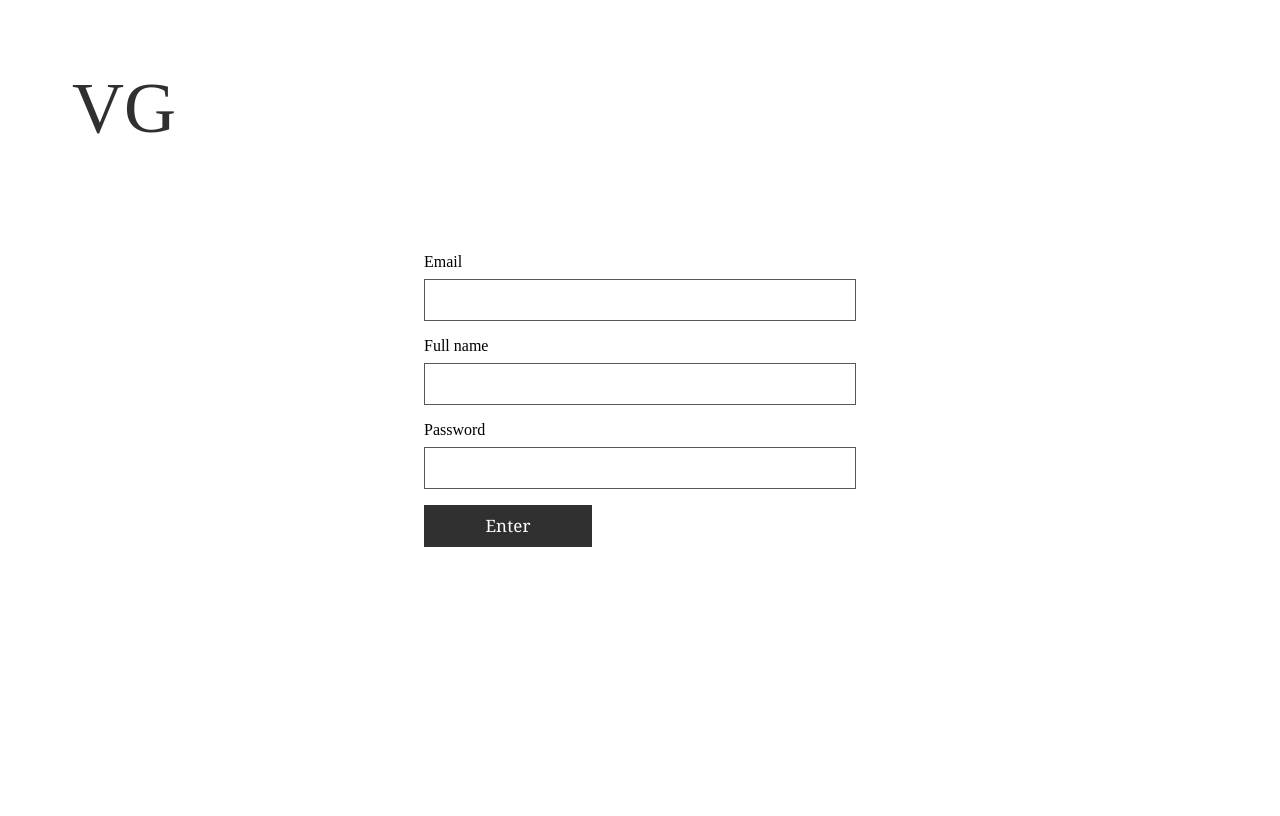
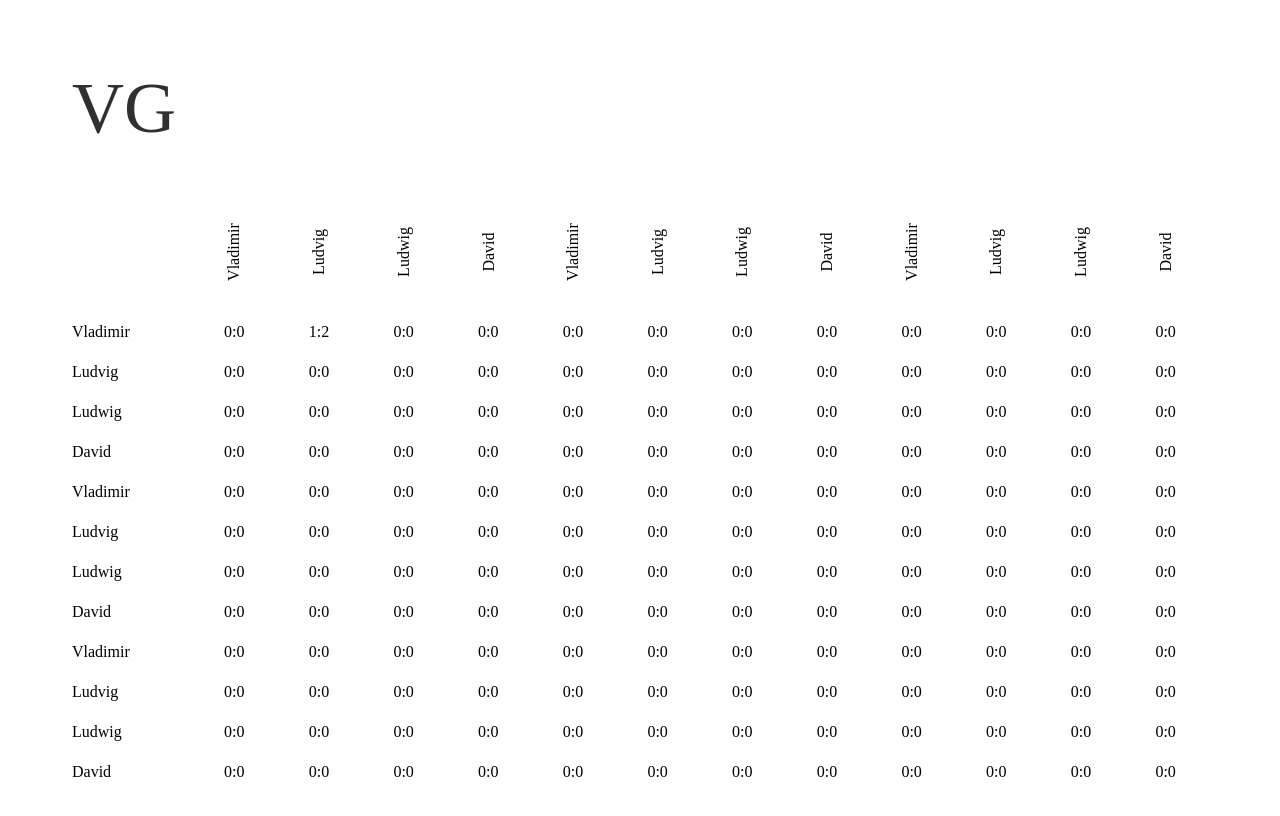
Before and after one commit to vladimirgorshunov/v15v, a Vue app: page /ping-pong in a window 1280 px wide. Built offline with nearby package versions, Linux system fonts and the light colour scheme.

Commit message:
Add ping-pong table

```diff
--- a/package.json
+++ b/package.json
@@ -13,6 +13,7 @@
   "dependencies": {
     "firebase": "^5.3.1",
     "firebaseui": "^3.2.0",
+    "uuid": "^3.3.2",
     "vue": "^2.5.17",
     "vue-router": "^3.0.1"
   },
@@ -46,10 +47,14 @@
     "friendly-errors-webpack-plugin": "^1.7.0",
     "html-webpack-plugin": "^2.30.1",
     "http-proxy-middleware": "^0.18.0",
+    "less": "^3.8.1",
+    "less-loader": "^4.1.0",
+    "node-sass": "^4.9.3",
     "opn": "^5.3.0",
     "optimize-css-assets-webpack-plugin": "^3.2.0",
     "ora": "^1.4.0",
     "rimraf": "^2.6.2",
+    "sass-loader": "^7.1.0",
     "semver": "^5.5.0",
     "shelljs": "^0.7.8",
     "sw-precache-webpack-plugin": "^0.11.5",
--- /dev/null
+++ b/src/components/Form.vue
@@ -0,0 +1,115 @@
+<template>
+  <form autocomplete="off" @submit.prevent="handleSubmit">
+    <label for="email">Email</label>
+    <input id="email" name="email" type="text" v-model="user.email" required>
+
+    <label for="name">Full name</label>
+    <input id="name" name="name" type="text" v-model="user.name" required>
+
+    <label for="password">Password</label>
+    <input id="password" name="password" type="password" v-model="user.password" required>
+    <button type="submit" :disabled="isLoading">
+      {{isLoading ? ' ' : 'Enter'}}
+    </button>
+  </form>
+</template>
+
+<script>
+  export default {
+    name: 'Form',
+    props: {
+      'user': Object,
+      'isLoading': Boolean,
+      'handleSubmit': Function
+    }
+  }
+</script>
+
+<style scoped>
+  p, input, button {
+    color: #303030;
+    width: 24.5rem;
+    font-size: 1.0625rem;
+    font-family: Georgia, serif;
+    line-height: 1.455;
+    letter-spacing: 0.1px;
+    word-spacing: -0.25px;
+  }
+
+  p a {
+    color: #303030;
+    text-decoration: underline;
+  }
+
+  .wf-active p,
+  .wf-active input,
+  .wf-active button {
+    font-family: 'pt-serif', serif;
+  }
+
+  form {
+    position: absolute;
+    top: 50%;
+    left: 50%;
+    transform: translate(-50%, -50%);
+
+    display: flex;
+    flex-direction: column;
+    width: 432px;
+    margin: 0 auto;
+  }
+
+  label {
+    margin-bottom: 8px;
+  }
+
+  input {
+    margin-bottom: 16px;
+    line-height: 40px;
+    font-size: 16px;
+    padding: 0 16px;
+    outline: none;
+    box-shadow: none;
+    background-color: #fff;
+    color: #303030;
+    border: 1px solid #575757;
+    width: 100%;
+  }
+
+  input:-webkit-autofill,
+  input:-webkit-autofill:hover,
+  input:-webkit-autofill:focus,
+  textarea:-webkit-autofill,
+  textarea:-webkit-autofill:hover,
+  textarea:-webkit-autofill:focus,
+  select:-webkit-autofill,
+  select:-webkit-autofill:hover,
+  select:-webkit-autofill:focus {
+    -webkit-text-fill-color: #303030;
+  }
+
+  input:focus {
+    outline: none;
+    border: 1px solid rgba(48, 48, 48, 0.9);
+  }
+
+  button {
+    border: 0;
+    line-height: 40px;
+    min-height: 43px;
+    display: inline-block;
+    color: #fff;
+    max-width: 168px;
+    cursor: pointer;
+    background-color: rgba(48, 48, 48, 1);
+  }
+
+  button:disabled, button:disabled:hover {
+    background-color: #a2a2a2;
+    cursor: default;
+  }
+
+  button:hover {
+    background-color: #575757;
+  }
+</style>
--- a/src/components/PingPong.vue
+++ b/src/components/PingPong.vue
@@ -2,28 +2,38 @@
   <div>
     <navigation class="nav--404"></navigation>
     <div class="ping-pong">
-      <form autocomplete="off" @submit.prevent="handleSubmit">
-        <label for="email">Email</label>
-        <input id="email" name="email" type="text" v-model="user.email">
+      <login-form :user.sync="user" :handleSubmit="handleSubmit" :isLoading="isLoading" v-if="loggedIn"/>
+      <div class="table-wrapper" v-else>
+        <div class="table">
+          <div class="table-head">
+            <div v-for="player in players">
+              <span>{{player.name}}</span>
+            </div>
+          </div>
+          <div class="table-left">
+            <div v-for="player in players">{{player.name}}</div>
+          </div>
+          <div class="table-content">
+            <div class="table-row" v-for="player in players">
+              <div v-for="(subplayer, index) in players">
+                <span v-if="table && table[player.id] && table[player.id][subplayer.id]">{{table[player.id][subplayer.id].home + ':' + table[player.id][subplayer.id].away}}</span>
+                <span v-else>0:0</span>
+                <!--<span>{{index + ' : ' + index}}</span>-->
+              </div>
+            </div>
+          </div>
+        </div>
 
-        <label for="name">Full name</label>
-        <input id="name" name="name" type="text" v-model="user.name">
-
-        <label for="password">Password</label>
-        <input id="password" name="password" type="password" v-model="user.password">
-        <button type="submit">Enter</button>
-      </form>
+      </div>
     </div>
   </div>
 </template>
 
 <script>
   import Navigation from './Navigation'
+  import Form from './Form'
   import firebase from 'firebase/app'
-  import * as firebaseui from 'firebaseui'
-
-  console.log('firebase ', firebase)
-  console.log('firebaseui ', firebaseui)
+  // import uuidv4 from 'uuid/v4'
 
   const config = {
     apiKey: 'AIzaSyCQoJQe1fQK3zOb-pM0-nuhKpywyzd4P-E',
@@ -38,11 +48,34 @@
   export default {
     name: 'about',
     props: [],
-    components: { navigation: Navigation },
+    components: { navigation: Navigation, loginForm: Form },
     data () {
       return {
         isLoading: false,
-        isLoaded: false,
+        loggedIn: false,
+        players: [
+          {id: 1, name: 'Vladimir'},
+          {id: 2, name: 'Ludvig'},
+          {id: 3, name: 'Ludwig'},
+          {id: 4, name: 'David'},
+          {id: 5, name: 'Vladimir'},
+          {id: 6, name: 'Ludvig'},
+          {id: 7, name: 'Ludwig'},
+          {id: 8, name: 'David'},
+          {id: 9, name: 'Vladimir'},
+          {id: 10, name: 'Ludvig'},
+          {id: 11, name: 'Ludwig'},
+          {id: 12, name: 'David'}
+        ],
+        matches: [],
+        table: {
+          1: {
+            2: {
+              home: 1,
+              away: 2
+            }
+          }
+        },
         user: {
           email: '',
           name: '',
@@ -65,20 +98,21 @@
             console.log(error)
             if (error) {
               this.createUser(email, password)
-            } else {
-              this.isLoading = false
             }
+            this.isLoading = false
           })
-          .then(data => {
+          .then(() => {
             firebase.auth().currentUser.updateProfile({
               displayName: this.user.name
             }).then(() => {
+              console.log('firebase.auth().currentUser ', firebase.auth().currentUser)
+
+              this.isLoading = false
+              this.loggedIn = true
               // Update successful.
             }).catch(error => {
               console.log('error ', error)
             })
-
-            console.log('firebase.auth().currentUser ', firebase.auth().currentUser)
           })
       },
       createUser (email, password) {
@@ -100,11 +134,11 @@
             }).then(() => {
               // Update successful.
               this.isLoading = false
+
+              console.log('firebase.auth().currentUser ', firebase.auth().currentUser)
             }).catch(error => {
               console.log('error ', error)
             })
-
-            console.log('firebase.auth().currentUser ', firebase.auth().currentUser)
           })
       },
       handleSubmit (e) {
@@ -116,92 +150,125 @@
         console.log('password ', password)
 
         this.signIn(email, password)
+
+        /*
+  table {
+    display: flex;
+    flex-direction: column;
+  }
+
+  thead {
+    display: flex;
+    justify-content: space-evenly;
+  }
+
+  tbody {
+    display: flex;
+    flex-direction: column;
+  }
+  tr {
+    display: flex;
+    justify-content: space-evenly;
+    width: 100%;
+  }
+
+  tr th {
+    box-sizing: border-box;
+    min-height: 36px;
+    display: inline-block;
+    padding: 8px 0;
+    font-size: 16px;
+    line-height: 24px;
+    flex-grow: 1;
+  }
+
+  tr td {
+    box-sizing: border-box;
+    min-height: 36px;
+    display: inline-block;
+    padding: 8px 0;
+    font-size: 16px;
+    line-height: 24px;
+    flex-grow: 1;
+    text-align: center;
+  }
+
+  @for $i from 1 through 16 {
+    tr:nth-child(#{$i}) td:nth-child(#{$i + 1}) {
+      background-color: #a2a2a2;
+      color: #a2a2a2;
+    }
+  }
+  tr th:first-child,
+  tr td:first-child {
+    padding-left: 0;
+    text-align: left;
+    width: 100px;
+    font-weight: 700;
+    flex-grow: 1.1;
+  }
+*/
       }
     }
   }
 </script>
 
 <!-- Add "scoped" attribute to limit CSS to this component only -->
-<style scoped>
-  p, input, button {
-    color: #303030;
-    width: 24.5rem;
-    font-size: 1.0625rem;
-    font-family: Georgia, serif;
-    line-height: 1.455;
-    letter-spacing: 0.1px;
-    word-spacing: -0.25px;
+<style scoped lang="scss">
+
+  .table-wrapper {
+    padding: 1.5rem 4.5rem;
+    margin: 0 auto;
+    font-size: 1rem;
   }
 
-  p a {
-    color: #303030;
-    text-decoration: underline;
+  .table {
+    display: grid;
+    grid-template-columns: 120px 1fr;
+    grid-template-rows: 120px 1fr;
   }
 
-  .wf-active p,
-  .wf-active input,
-  .wf-active button {
-    font-family: 'pt-serif', serif;
+  .table-head {
+    grid-column: 2 / 3;
+    grid-row: 1 / 2;
+    display: grid;
+    grid-template-columns: repeat(12, 1fr);
+    grid-template-rows: 120px;
+    align-items: center;
+    & > * {
+      text-align: center;
+    }
+    span {
+      transform: rotate(-90deg);
+      display: inline-block;
+    }
   }
 
-  form {
-    position: absolute;
-    top: 50%;
-    left: 50%;
-    transform: translate(-50%, -50%);
-
-    display: flex;
-    flex-direction: column;
-    width: 432px;
-    margin: 0 auto;
+  .table-left {
+    grid-column: 1 / 2;
+    grid-row: 2 / 3;
+    display: grid;
+    grid-template-rows: repeat(12, 40px);
+    align-items: center;
+    & > * {
+      text-align: left;
+    }
   }
 
-  label {
-    margin-bottom: 8px;
+  .table-content {
+    grid-column: 2 / 3;
+    grid-row: 2 / 3;
+    display: grid;
+    grid-template-rows: repeat(12, 40px);
+    align-items: center;
   }
-
-  input {
-    margin-bottom: 16px;
-    line-height: 40px;
-    font-size: 16px;
-    padding: 0 16px;
-    outline: none;
-    box-shadow: none;
-    background-color: #fff;
-    color: #303030;
-    border: 1px solid #575757;
-    width: 100%;
+  .table-row {
+    display: grid;
+    grid-template-columns: repeat(12, 1fr);
+    grid-template-rows: 40px;
+    align-items: center;
+    & > * {
+      text-align: center;
+    }
   }
-
-  input:-webkit-autofill,
-  input:-webkit-autofill:hover,
-  input:-webkit-autofill:focus
-  textarea:-webkit-autofill,
-  textarea:-webkit-autofill:hover
-  textarea:-webkit-autofill:focus,
-  select:-webkit-autofill,
-  select:-webkit-autofill:hover,
-  select:-webkit-autofill:focus {
-    -webkit-text-fill-color: #303030;
-  }
-
-  input:focus {
-    outline: none;
-    border: 1px solid rgba(48, 48, 48, 0.9);
-  }
-
-  button {
-    border: 0;
-    line-height: 40px;
-    display: inline-block;
-    color: #fff;
-    max-width: 168px;
-    cursor: pointer;
-    background-color: rgba(48, 48, 48, 1);
-  }
-
-  button:hover {
-    background-color: #575757;
-  }
-
 </style>
```
Also changed, not shown: 1 other file (tests, documents, lock files or other folders).
